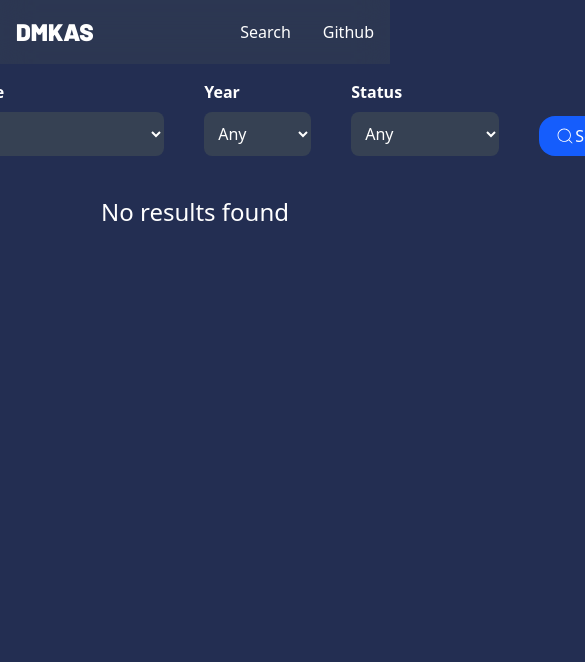
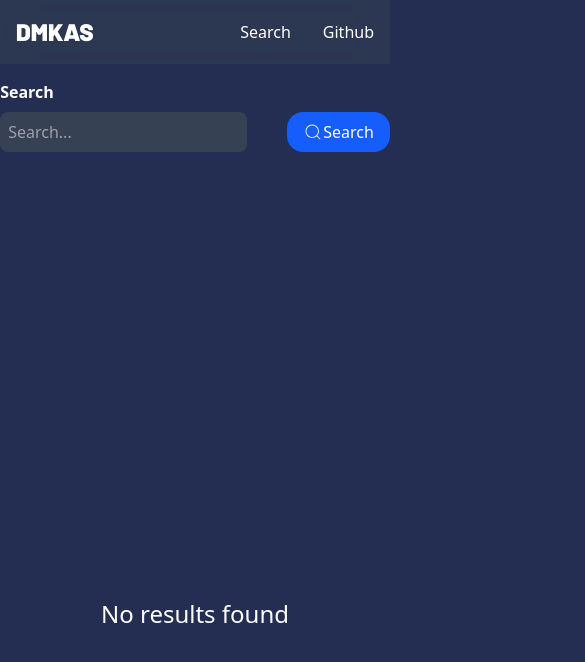
Before and after one commit to Domukas1337/dmkas-v2, a Next.js app: page /search/anime in a window 390 px wide. Shown: the top 662 px of the page, 585 px wide, since content can reach past the window. Built offline with nearby package versions, Linux system fonts and the light colour scheme.

Commit message:
works on default anime page
search is now adaptive to smaller screens (unfinished)

```diff
--- a/app/search/anime/page.tsx
+++ b/app/search/anime/page.tsx
@@ -2,6 +2,7 @@
 import { getAnime } from "@/app/api/dataAnime";
 import type Anime from "@/app/types/Anime";
 import AnimeCard from "@/components/AnimeCard";
+import AnimeDefaultPage from "@/components/AnimeDefaultPage";
 import SearchAnime from "@/components/Search";
 
 import { useSearchParams } from "next/navigation";
@@ -34,7 +35,7 @@ export default function Anime() {
       <SearchAnime />
       <div className="flex flex-row flex-wrap justify-center z-0">
         {!animes.length ? (
-          <h1 className="text-2xl">No results found</h1>
+          <AnimeDefaultPage />
         ) : (
           <div className="flex justify-center flex-wrap gap-2">
             {animes.map((anime: Anime, index: number) => (
--- /dev/null
+++ b/components/AnimeDefaultPage.tsx
@@ -0,0 +1,11 @@
+// TODO: add "popular this season" if possible
+// TODO: add upcoming next season anime
+// TODO: add top anime that leads to the top page
+
+export default function AnimeDefaultPage() {
+  return (
+    <div className="flex justify-center items-center h-screen">
+      <h1 className="text-2xl">No results found</h1>
+    </div>
+  );
+}
--- a/components/Search.tsx
+++ b/components/Search.tsx
@@ -62,7 +62,7 @@ export default function SearchAnime() {
           }}
         />
       </div>
-      <div className="flex flex-col">
+      <div className="hidden flex-col lg:flex">
         <h1 className="font-black mb-2">Genre</h1>
         <select
           className="bg-gray-700 rounded-lg p-2.5 pr-10"
@@ -77,7 +77,7 @@ export default function SearchAnime() {
           ))}
         </select>
       </div>
-      <div className="flex flex-col">
+      <div className="hidden flex-col lg:flex">
         <h1 className="font-black mb-2">Year</h1>
         <select
           className="bg-gray-700 rounded-lg p-2.5 pr-10"
@@ -93,7 +93,7 @@ export default function SearchAnime() {
           ))}
         </select>
       </div>
-      <div>
+      <div className="hidden flex-col lg:flex">
         <h1 className="font-black mb-2">Status</h1>
         <select
           className="bg-gray-700 rounded-lg p-2.5 pr-10"
@@ -115,7 +115,7 @@ export default function SearchAnime() {
           Search
         </button>
         <button
-          className="bg-gray-700 rounded-2xl p-2 self-end px-4 hover:py-3 transition-all duration-150 hover:bg-white hover:text-black hover:cursor-pointer"
+          className="bg-gray-700 rounded-2xl p-2 self-end px-4 hover:py-3 transition-all duration-150 hover:bg-white hover:text-black hover:cursor-pointer hidden lg:flex"
           onClick={handleClear}
         >
           Clear
```
